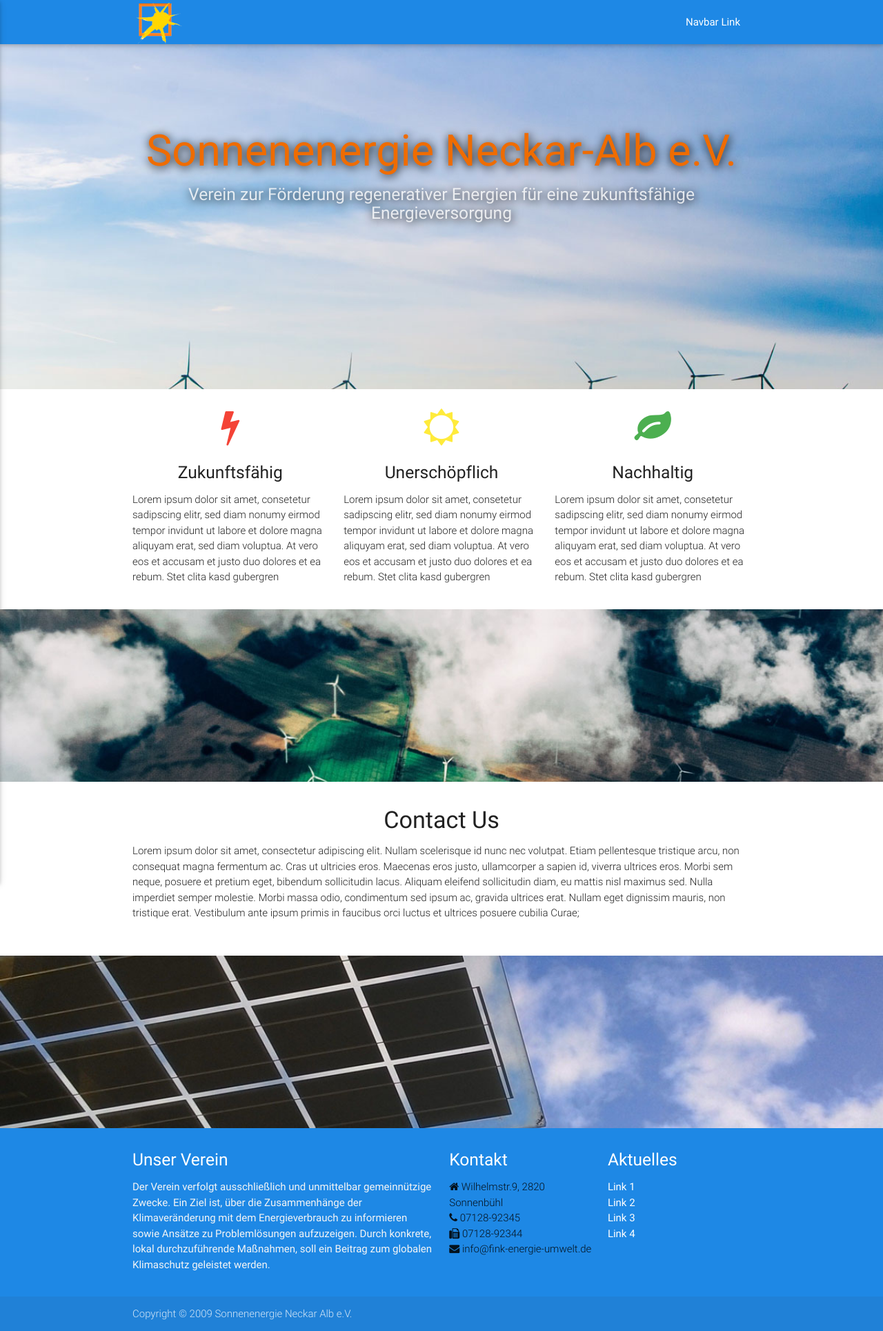
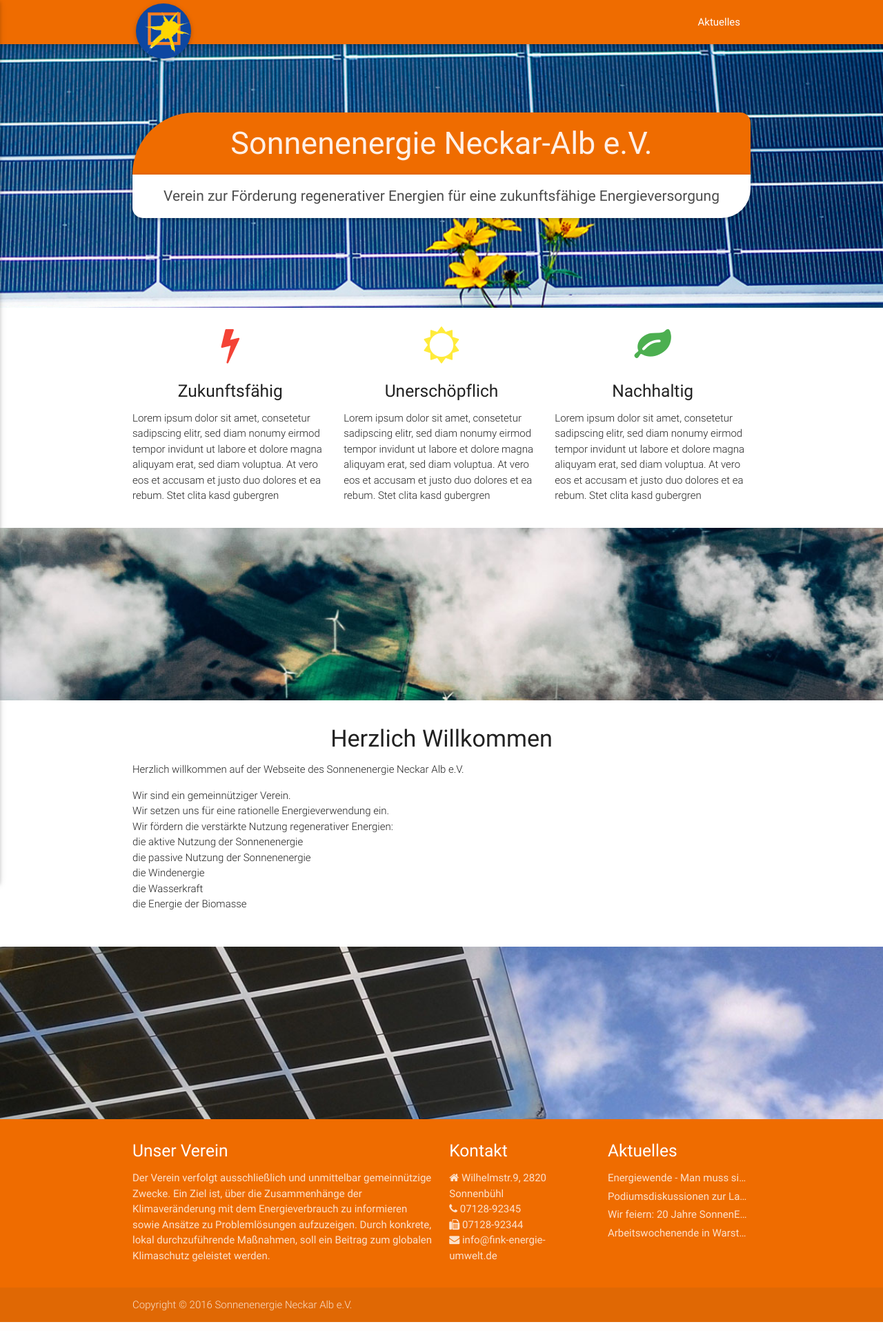
Before and after one commit to Aalphones/solarev, a PHP site: page / in a window 1280 px wide. Shown: the whole page at 69% size. Run offline with PHP 8.4, Linux system fonts and the light colour scheme.

Commit message:
Anpassen des Farbkonzeptes

```diff
--- a/css/Partials/footer.less
+++ b/css/Partials/footer.less
@@ -1,3 +1,25 @@
 footer.page-footer {
   margin-top: 0;
+  background-color: @nav-bg;
+  p {
+      color: @footer-text;
+  }
+  h5 {
+      color: white;
+  }
+  a {
+      color: @footer-text;
+  }
+  ul {
+      li {
+          overflow: hidden;
+          text-overflow: ellipsis;
+          white-space: nowrap;
+          color: @footer-text;
+          padding: 0 0 4px 0;
+          a {
+
+          }
+      }
+  }
 }
--- a/css/Partials/header.less
+++ b/css/Partials/header.less
@@ -1,15 +1,27 @@
 #hero {
-    height: 500px;
+    height: auto;
     .container {
         h1 {
-            margin: 8.0rem 0 1.0rem 0;
+            padding: 20px;
             color: @hero-h1;
-            text-shadow: 1px 2px 14px black;
+            background-color: @hero-h1-bg;
+            border-top-left-radius: 2em;
+            border-top-right-radius: 15px;
+            box-shadow: 0 2px 5px 0 rgba(0,0,0,0.16),0 2px 10px 0 rgba(0,0,0,0.12);
+            z-index: 1;
+            margin: 2.2em 0 0 0;
+            font-size: 3rem;
         }
         h5 {
             color: @hero-h5;
-            margin: 0 0 8.1rem 0;
-            text-shadow: 1px 2px 14px black;
+            padding: 20px;
+            background-color: @hero-h5-bg;
+            border-bottom-left-radius: 15px;
+            border-bottom-right-radius: 2em;
+            margin: 0 0 6.2em 0;
+            box-shadow: 0 2px 5px 0 rgba(0,0,0,0.16),0 2px 10px 0 rgba(0,0,0,0.12);
+            z-index: 2;
+            font-size: 1.4rem;
         }
     }
 }
--- a/css/Partials/nav.less
+++ b/css/Partials/nav.less
@@ -1,4 +1,18 @@
-#logo {
-    height: 64px;
-    width: auto;
+nav {
+    background-color: @nav-bg;
+    .nav-wrapper {
+        .brand-logo {
+            border-radius: 50px;
+            padding: 8px;
+            margin: 5px;
+            height: 80px;
+            width: 80px;
+            background-color: @logo-bg;
+            box-shadow: 0 2px 5px 0 rgba(0,0,0,0.16),0 2px 10px 0 rgba(0,0,0,0.12);
+            #logo {
+                height: 64px;
+                width: auto;
+            }
+        }
+    }
 }
--- a/css/Partials/variables.less
+++ b/css/Partials/variables.less
@@ -1,2 +1,9 @@
-@hero-h1: #ef6c00;
-@hero-h5: rgba(255,255,255,0.8);
+@hero-h1: rgba(255,255,255,0.9);
+@hero-h5: rgba(0,0,0,0.7);
+@hero-h1-bg: #ef6c00;
+@hero-h5-bg: white;
+
+@footer-text: rgba(255,255,255,0.8);
+
+@nav-bg: #ef6c00;
+@logo-bg: #0d47a1;
--- a/index.html
+++ b/index.html
@@ -8,19 +8,21 @@
         <link href="css/style.css" type="text/css" rel="stylesheet" media="screen,projection"/>
     </head>
     <body>
-        <nav class=" blue darken-1">
+        <nav>
             <div class="nav-wrapper container">
                 <a href="#" class="brand-logo">
                     <img id="logo" src="img/logo.png">
                 </a>
                 <ul class="right hide-on-med-and-down">
-                    <li><a href="#">Navbar Link</a></li>
+                    <li><a href="aktuelles.html">Aktuelles</a></li>
                 </ul>
 
                 <ul id="nav-mobile" class="side-nav">
                     <li><a href="#">Navbar Link</a></li>
                 </ul>
-                <a href="#" data-activates="nav-mobile" class="button-collapse"><i class="material-icons">menu</i></a>
+                <a href="" data-activates="nav-mobile" class="button-collapse">
+                    <i class="fa fa-bars"></i>
+                </a>
             </div>
         </nav>
         <main>
@@ -29,11 +31,9 @@
                     <h1 class="center">
                         Sonnenenergie Neckar-Alb e.V.
                     </h1>
-                    <div class="row center">
-                        <h5 class="header col s12">
-                            Verein zur Förderung regenerativer Energien für eine zukunftsfähige Energieversorgung
-                        </h5>
-                    </div>
+                    <h5 class="center">
+                        Verein zur Förderung regenerativer Energien für eine zukunftsfähige Energieversorgung
+                    </h5>
                 </article>
                 <div class="parallax">
 
@@ -94,8 +94,24 @@
                     <div class="row">
                         <div class="col s12 center">
                             <h3><i class="mdi-content-send brown-text"></i></h3>
-                            <h4>Contact Us</h4>
-                            <p class="left-align light">Lorem ipsum dolor sit amet, consectetur adipiscing elit. Nullam scelerisque id nunc nec volutpat. Etiam pellentesque tristique arcu, non consequat magna fermentum ac. Cras ut ultricies eros. Maecenas eros justo, ullamcorper a sapien id, viverra ultrices eros. Morbi sem neque, posuere et pretium eget, bibendum sollicitudin lacus. Aliquam eleifend sollicitudin diam, eu mattis nisl maximus sed. Nulla imperdiet semper molestie. Morbi massa odio, condimentum sed ipsum ac, gravida ultrices erat. Nullam eget dignissim mauris, non tristique erat. Vestibulum ante ipsum primis in faucibus orci luctus et ultrices posuere cubilia Curae;</p>
+                            <h4>Herzlich Willkommen</h4>
+                            <p class="left-align light">
+                                Herzlich willkommen auf der Webseite des Sonnenenergie Neckar Alb e.V.
+                            </p>
+                            <ul class="left-align light">
+                                <li>Wir sind ein gemeinnütziger Verein.</li>
+                                <li>Wir setzen uns für eine rationelle Energieverwendung ein.</li>
+                                <li>Wir fördern die verstärkte Nutzung regenerativer Energien:
+                                    <ul>
+                                        <li>die aktive Nutzung der Sonnenenergie</li>
+                                        <li>die passive Nutzung der Sonnenenergie</li>
+                                        <li>die Windenergie</li>
+                                        <li>die Wasserkraft</li>
+                                        <li>die Energie der Biomasse</li>
+                                    </ul>
+                                </li>
+
+                            </ul>
                         </div>
                     </div>
                 </div>
@@ -106,19 +122,19 @@
                 <div class="parallax"></div>
             </div>
         </main>
-        <footer class="page-footer  blue darken-1">
+        <footer class="page-footer">
             <div class="container">
                 <div class="row">
                     <div class="col l6 s12">
-                        <h5 class="white-text">Unser Verein</h5>
-                        <p class="grey-text text-lighten-4">
+                        <h5>Unser Verein</h5>
+                        <p>
                             Der Verein verfolgt ausschließlich und unmittelbar gemeinnützige Zwecke. Ein Ziel ist, über die Zusammenhänge der Klimaveränderung mit dem Energieverbrauch zu informieren sowie Ansätze zu Problemlösungen aufzuzeigen.
                             Durch konkrete, lokal durchzuführende Maßnahmen, soll ein Beitrag zum globalen Klimaschutz geleistet werden.
                         </p>
                     </div>
                     <div class="col l3 s12">
-                        <h5 class="white-text">Kontakt</h5>
-                        <p class="light">
+                        <h5>Kontakt</h5>
+                        <p>
                             <i class="fa fa-home"></i> Wilhelmstr.9, 2820 Sonnenbühl<br>
                             <i class="fa fa-phone"></i> 07128-92345<br>
                             <i class="fa fa-fax"></i> 07128-92344<br>
@@ -126,19 +142,19 @@
                         </p>
                     </div>
                     <div class="col l3 s12">
-                        <h5 class="white-text">Aktuelles</h5>
+                        <h5>Aktuelles</h5>
                         <ul>
-                            <li><a class="white-text" href="#!">Link 1</a></li>
-                            <li><a class="white-text" href="#!">Link 2</a></li>
-                            <li><a class="white-text" href="#!">Link 3</a></li>
-                            <li><a class="white-text" href="#!">Link 4</a></li>
+                            <li><a href="">Energiewende - Man muss sie nur wollen</a></li>
+                            <li><a href="">Podiumsdiskussionen zur Landtagswahl 2016 mit namhaften Politikern</a></li>
+                            <li><a href="">Wir feiern: 20 Jahre SonnenEnergie Neckar-Alb e.V.</a></li>
+                            <li><a href="">Arbeitswochenende in Warstein</a></li>
                         </ul>
                     </div>
                 </div>
             </div>
             <div class="footer-copyright">
                 <div class="container">
-                    Copyright © 2009 Sonnenenergie Neckar Alb e.V.
+                    Copyright © 2016 Sonnenenergie Neckar Alb e.V.
                 </div>
             </div>
         </footer>
```
Also changed, not shown: css/style.css, img/bg/1_large.jpg, img/bg/1_medium.jpg, img/bg/1_small.jpg, img/bg/4_large.jpg, img/bg/4_medium.jpg, img/bg/4_small.jpg, 1 other file.
